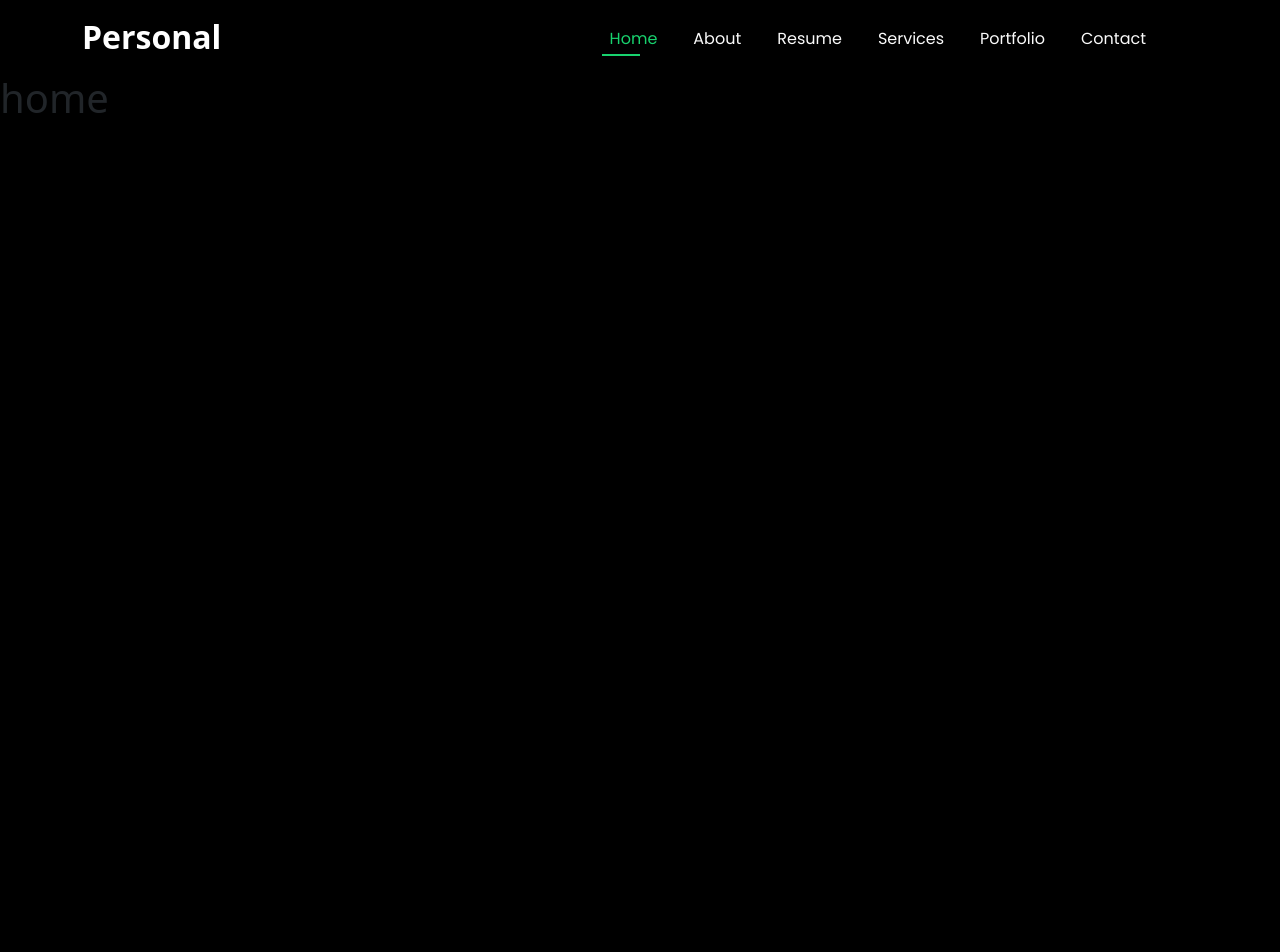
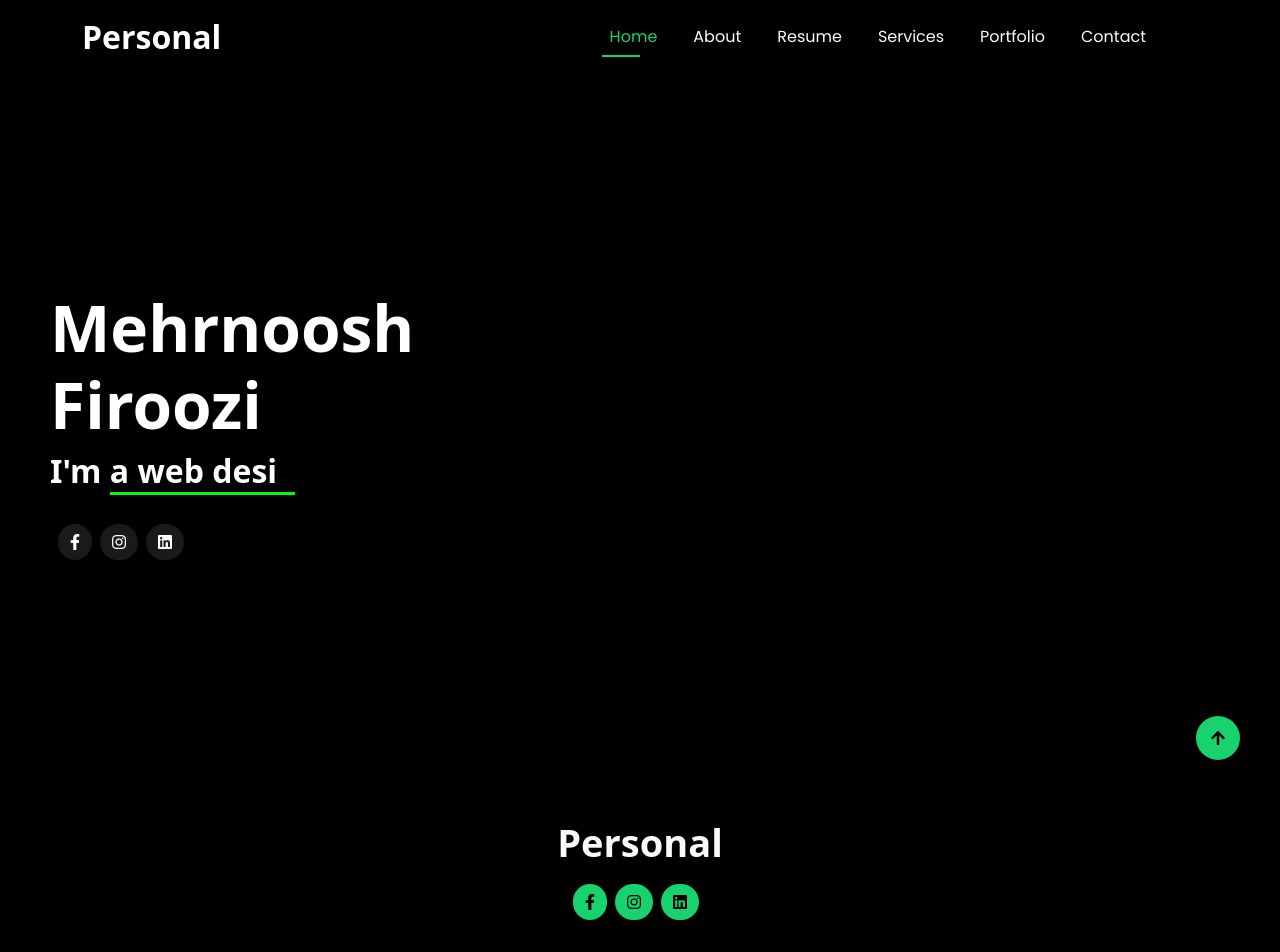
Before and after one commit to m-firoozi/react-bootstrap-project, a React (Vite) app: page / in a window 1280 px wide. Shown: the top 952 px of the page. Before the commit the page ends 800 px from the top, so only its background shows below. Built offline with nearby package versions, Linux system fonts and the light colour scheme.

Commit message:
finish-home-page

```diff
--- a/index.html
+++ b/index.html
@@ -13,6 +13,7 @@
 <link rel="preconnect" href="https://fonts.gstatic.com" crossorigin>
 <link href="https://fonts.googleapis.com/css2?family=Poppins:ital,wght@0,100;0,200;0,300;0,400;0,500;0,600;0,700;0,800;0,900;1,100;1,200;1,300;1,400;1,500;1,600;1,700;1,800;1,900&display=swap" rel="stylesheet">
 <link rel="stylesheet" href="./public/styles.css">
+<link href="https://cdnjs.cloudflare.com/ajax/libs/font-awesome/5.15.4/css/all.min.css" rel="stylesheet"/>
     <meta name="viewport" content="width=device-width, initial-scale=1.0" />
     <title>Vite + React</title>
   </head>
--- a/package.json
+++ b/package.json
@@ -14,7 +14,9 @@
     "react": "^18.3.1",
     "react-bootstrap": "^2.10.5",
     "react-dom": "^18.3.1",
-    "react-router-dom": "^6.27.0"
+    "react-router-dom": "^6.27.0",
+    "react-simple-typewriter": "^5.0.1",
+    "react-typed": "^2.0.12"
   },
   "devDependencies": {
     "@eslint/js": "^9.11.1",
--- a/public/styles.css
+++ b/public/styles.css
@@ -1,3 +1,3 @@
 body{
-background-color: #000000;
+background-color: #000000!important;
 }
--- a/src/App.jsx
+++ b/src/App.jsx
@@ -1,6 +1,9 @@
 import Header from "./components/header/Header";
+import "bootstrap/dist/css/bootstrap.min.css";
 import { BrowserRouter,Router,Route,Routes } from "react-router-dom";
 import Home from "./components/main/Home"
+import About from "./components/main/About";
+import Footer from "./components/footer/Footer";
 
 
 const App=()=>{
@@ -11,9 +14,11 @@ const App=()=>{
 
     <Routes>
     <Route path="/" element={<Home/>}/>
+    <Route path="/about" element={<About/>}/>
 
 
     </Routes>
+    <Footer/>
     </BrowserRouter>
 
     </>
--- /dev/null
+++ b/src/components/footer/Footer.jsx
@@ -0,0 +1,33 @@
+import React from "react";
+import {Container,Row,Col,Button } from "react-bootstrap";
+import "./footer.css";
+
+
+const Footer=()=>{
+    return(
+        <footer className="footer text-light text-center">
+            <Container fluid>
+                <Row>
+                    <Col>
+                    <h5 >Personal</h5>
+                    <div className="social-icons">
+                        <Button variant="outline-light" href="https://www.facebook.com" target="_blank" className="me-2"><i className="fab fa-facebook-f"></i></Button>
+                        <Button variant="outline-light" href="https://www.instagram.com" target="_blank" className="me-2"><i className="fab fa-instagram"></i></Button>
+                        <Button variant="outline-light" href="https://www.linkedin.com" target="_blank" className="me-2"><i className="fab fa-linkedin"></i></Button>
+                    </div>
+                    </Col>
+                </Row>
+                <hr className="size"/>
+                <Row>
+                    <Col>
+                    <p className="mt-3">copyright <strong>Personal</strong>  All Rights Reserved.
+                        <br/>
+                        Designed by <span className="bootstrap-color">BootstrapMade</span></p>
+                    </Col>
+                </Row>
+                <Button className="back-to-top" onClick={()=>window.scrollTo({ top:0 ,behavior:"smooth"})} ><i className="fas fa-arrow-up"></i></Button>
+            </Container>
+        </footer>
+    )
+}
+export default Footer;
--- /dev/null
+++ b/src/components/footer/footer.css
@@ -0,0 +1,54 @@
+.footer{
+    padding: 20px 0;
+}
+.footer h5{
+    font-size: 38px;
+    font-weight: bold;
+}
+.footer p{
+    font-size: 0.9 rem;
+}
+.social-icons .btn{
+    margin-top: 10px;
+    border-radius: 50px;
+    background-color: #18d26e;
+    color: black;
+    border: none;
+
+}
+.social-icons .btn:hover{
+    opacity: 0.7;
+    background-color: #18d26e;
+    color: black;
+}
+.fa-facebook-f,
+.fa-instagram,.fa-linkedin{
+    font-size: 16px;
+
+}
+.back-to-top{
+    position: fixed;
+    margin-top: 20px;
+    bottom: 40px;
+    right: 40px;
+    border-radius: 50%;
+    border: none;
+    padding:10px 15px 10px 15px;
+    /* font-size:20px; */
+    background-color:#18d26e;
+    color: black;
+}
+.bootstrap-color{
+    color: #18d26e;
+}
+.back-to-top:hover{
+    opacity: 0.7;
+    background-color: #18d26e;
+    color: black;
+}
+.fa-arrow-up{
+    font-size: 16px;
+}
+.size{
+    margin:2rem 8rem 0.5rem;
+}
--- a/src/components/header/Header.jsx
+++ b/src/components/header/Header.jsx
@@ -5,15 +5,33 @@ import NavDropdown from 'react-bootstrap/NavDropdown';
 import {Link } from 'react-router-dom';
 import "./headerstyle.css";
 import { useState } from 'react';
+import { useEffect } from 'react';
 
 
 function Header() {
+
+  const [navbarBg, setNavbarBg]=useState(false);
+
+  const handleScroll=()=> {
+    if (window.scrollY > 50){
+      setNavbarBg(true);
+    }else {
+      setNavbarBg(false)
+    }
+  };
+  useEffect(() => {
+    window.addEventListener("scroll",handleScroll);
+    return ()=>{
+      window.removeEventListener("scroll",handleScroll);
+    }
+  },[]);
+
     const [activeLink,setActiveLink]=useState("/")
     const handleSetActive=(path)=>{
         setActiveLink(path);
     }
   return (
-    <Navbar expand="lg" className="bg-black navbar-dark navbar">
+    <Navbar expand="lg" fixed='top' className={navbarBg ? "navbar-scroll" : "navbar-transparent"} variant='dark'>
       <Container>
         <Navbar.Brand href="#home" className='personal-size'>Personal</Navbar.Brand>
         <Navbar.Toggle aria-controls="basic-navbar-nav" />
--- a/src/components/header/headerstyle.css
+++ b/src/components/header/headerstyle.css
@@ -16,15 +16,26 @@
     --nav-dropdown-hover-color: #18d26e;
     scroll-behavior: smooth;
 }
+.navbar-transparent{
+    background-color: transparent;
+    transition: background-color 0.5s ease;
+    box-shadow: none;
+}
+.navbar-scroll{
+    background-color: rgba(41, 40, 40, 0.5);
+    transition: background-color 0.5s ease;
+    backdrop-filter: blur(10px);
+    box-shadow: 0px 4px 10px rgba(0,0,0,0.2);
+}
 .personal-size{
-    font-size:32px;
+    font-size: 32px !important;
     font-weight: bold;
 }
 .nav-link{
     position:relative;
     display: inline-block;
     padding-bottom: 5px;
-    color:#fafafa;
+    color: #fafafa !important;
     margin-right: 20px;
     font-family: "Poppins";
 }
@@ -38,9 +49,10 @@
     background-color: #18d26e;
     transition:  width 0.3s ease;
 
+
 }
 .nav-link:hover{
-    color: #18d26e;
+    color: #18d26e!important;
 }
 .nav-link:hover::after{
     width:60%;
--- a/src/components/main/Home.jsx
+++ b/src/components/main/Home.jsx
@@ -1,9 +1,30 @@
+import React from "react";
+import { Typewriter } from "react-simple-typewriter";
+import { Container,Row,Col,Button } from "react-bootstrap";
+import "./home.css";
 
 const Home=()=>{
     return(
-        <>
-        <h1>home</h1>
-        </>
+       <Container fluid className="home-container d-flex align-items-center">
+        <Row className="justify-content-start w-100">
+            <Col md={6} className="text-section">
+            <h1>Mehrnoosh Firoozi</h1>
+            <h2>
+                <span className="typewriter-text">I'm{" "}<span className="highlight-text">
+            <Typewriter words={["a freelancer", "a developer" , "a web designer"]} loop={0} cursor cursorStyle="|" typeSpeed={70} deleteSpeed={50} delaySpeed={1000}/>
+            </span>
+            </span>
+            </h2>
+            <div className="social-links mt-4">
+                <Button variant="outline-light" href="https://www.facebook.com" target="_blank" className="ms-2 social-btn"><i className="fab fa-facebook-f"></i></Button>
+                <Button variant="outline-light" href="https://www.instagram.com" target="_blank" className="ms-2 social-btn"><i className="fab fa-instagram"></i></Button>
+                <Button variant="outline-light" href="https://www.linkedin.com" target="_blank" className="ms-2 social-btn"><i className="fab fa-linkedin"></i></Button>
+
+            </div>
+            </Col>
+        </Row>
+        <div className="spacer"></div>
+       </Container>
     )
 }
 export default Home;
--- /dev/null
+++ b/src/components/main/home.css
@@ -0,0 +1,45 @@
+.home-container{
+   height: 100vh!important;
+   padding-left: 50px;
+   /* background-color: #1a1a1a; */
+}
+
+.text-section{
+    color: #fff;
+    padding-top: 50px;
+}
+
+h1{
+    font-size: 4rem;
+    font-weight: bold;
+}
+h2{
+    font-size: 2rem;
+}
+.typewriter-text{
+    display: inline-block;
+    font-weight: bold;
+}
+
+.highlight-text{
+    border-bottom: 3px solid #00ff00;
+}
+.social-links .social-btn{
+
+    border-radius: 50px;
+    margin-top: 10px;
+    border-radius: 50px;
+    background-color: #1a1a1a;
+    color: black;
+    border: none;
+}
+.social-links .social-btn:hover{
+    background-color: #18d26e;
+}
+.social-links .social-btn i {
+    color: #fff;
+
+}
+.spacer{
+    height:50vh;
+}
```
Also changed, not shown: 1 other file (tests, documents, lock files or other folders).
